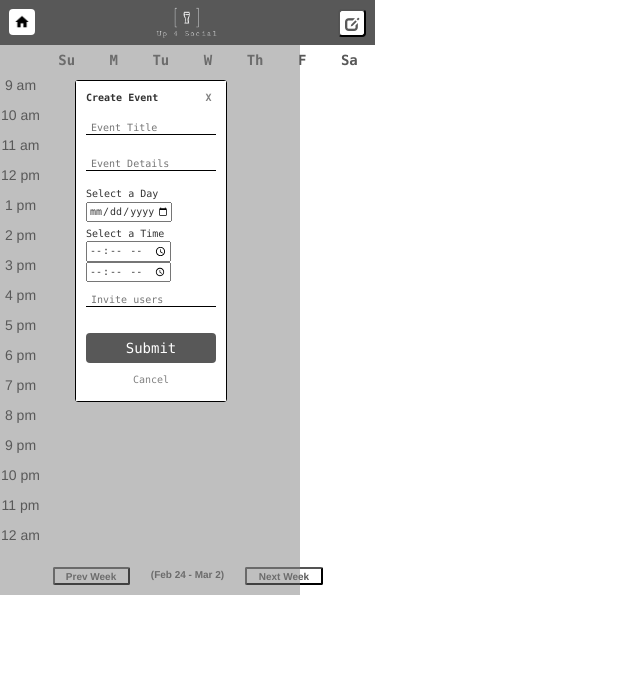
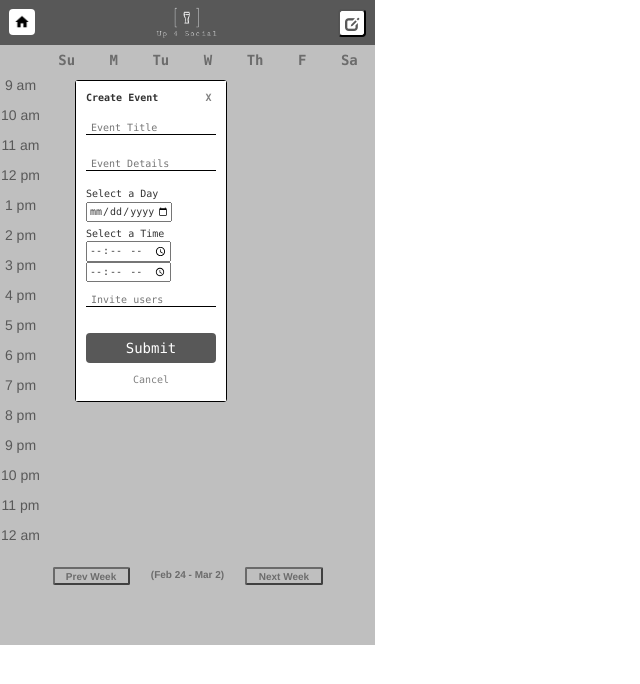
Before and after one commit to old-guys-not-old/social, a plain HTML site: page index.html in a window 1280 px wide. Both pictures are taken after a click on the element 66 px from the left and 90 px from the top of the page. Shown: the whole page, without its empty margins (0-640 px from the left). Drawn offline with nearby package versions, Linux system fonts and the light colour scheme.

Commit message:
fixed screen

```diff
--- a/calendar.css
+++ b/calendar.css
@@ -9,7 +9,7 @@ body {
 
 
 #screen {
-	height: 550px;
+	height: 600px;
 	width: 375px;
 	text-align: center;
 	margin-bottom: 0px;
@@ -267,8 +267,8 @@ font-weight:bold;
 }
 
 #form-screen{
-		height: 550px;
-		width: 300px;
+		height: 600px;
+		width: 375px;
 		text-align: center;
 		position: absolute;
 		display:none;
```
